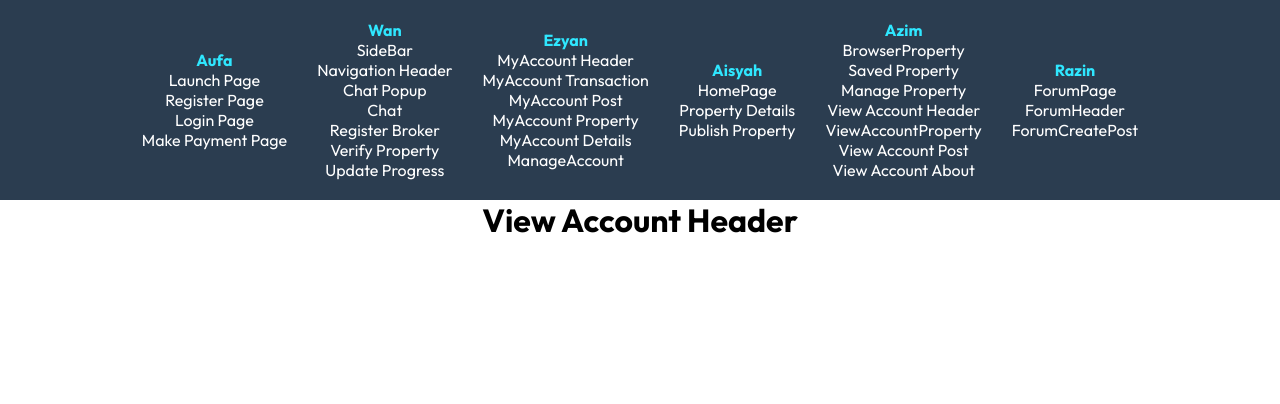
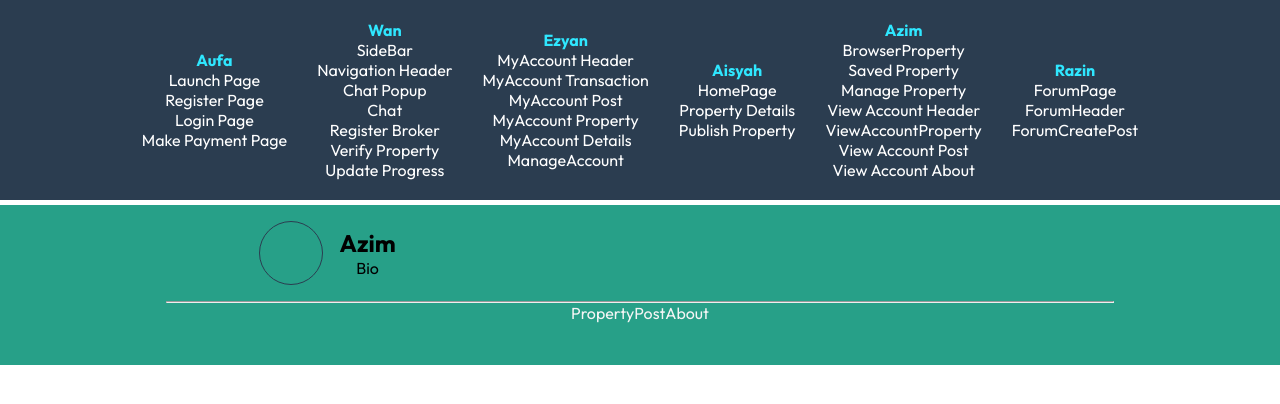
Before and after one commit to RareZyn/property-pro, a React (Create React App) app: page /view-account-header in a window 1280 px wide. Shown: the top 404 px of the page. Built offline with nearby package versions, Linux system fonts and the light colour scheme.

Commit message:
account header 20%

```diff
--- a/src/App.css
+++ b/src/App.css
@@ -48,3 +48,12 @@
 .txt40{
   font-size: 2.5em;
 }
+
+.txt48{
+  font-size: 48px;
+}
+
+.flex{
+  display: flex;
+  align-items: center;
+}
--- a/src/App.js
+++ b/src/App.js
@@ -66,7 +66,7 @@ function App() {
           <Route path="/browser-property" element={<BrowserProperty />} />
           <Route path="/saved-property" element={<SavedProperty />} />
           <Route path="/manage-property" element={<ManageProperty />} />
-          <Route path="/view-account-header" element={<ViewAccountHeader />} />
+          <Route path="/view-account-header" element={<ViewAccountHeader name={"Azim"} bio={"Bio"}/>} />
           <Route
             path="/view-account-property"
             element={<ViewAccountProperty />}
--- a/src/Pages/Property/Browser component/PropertyDisplayCard.css
+++ b/src/Pages/Property/Browser component/PropertyDisplayCard.css
@@ -1,12 +1,3 @@
-#body{
-    font-size: calc(1vw + 0.8888889vh); /* Formula to scale font size dynamically */
-
-  /* Set a minimum font size of 16px when the viewport width is 1440px */
-  @media screen and (min-width: 1440px) {
-    font-size: 16px;
-  }
-}
-
 #prop-card{
     background-color: orange;
     aspect-ratio: 1.14/1;
--- a/src/Pages/Property/BrowserProperty.css
+++ b/src/Pages/Property/BrowserProperty.css
@@ -3,7 +3,7 @@ header{
     width: 100%;
     background-color: grey;
     margin: 0;
-    padding: 0;
+    padding-top: 7.5%;
 }
 
 #back-button{
--- a/src/Pages/Property/BrowserProperty.js
+++ b/src/Pages/Property/BrowserProperty.js
@@ -7,7 +7,7 @@ export const BrowserProperty = () => {
   return (
     <div className="BrowserProperty">
       <header>
-        <a href=""><img id="back-button" src={backIcon} alt=""/></a>
+        {/* <a href=""><img id="back-button" src={backIcon} alt=""/></a> */}
         <SearchBar hint="Browse Property..."/>
       </header>
       <div className="Properties-grid">
--- a/src/Pages/Property/SavedProperty.css
+++ b/src/Pages/Property/SavedProperty.css
@@ -0,0 +1,5 @@
+
+#back-button{
+    width: 4.51%;
+    margin: 2%;
+}
--- a/src/Pages/Property/SavedProperty.js
+++ b/src/Pages/Property/SavedProperty.js
@@ -1,9 +1,35 @@
 import "./SavedProperty.css";
+import { PropertyDisplayCard } from "./Browser component/PropertyDisplayCard";
+import backIcon from "../../Res/image/back-icon.png"
+import { Link } from "react-router-dom";
 
 export const SavedProperty = () => {
   return (
     <div className="SavedProperty">
-      <h1>Saved Property </h1>
+      <div id="title">
+        {/* <Link><img id="back-button" src={backIcon} alt="" srcset="" /></Link> */}
+        <h1 >Saved Property</h1>
+      </div>
+      <div className="Properties-grid">
+        <PropertyDisplayCard />
+        <PropertyDisplayCard />
+        <PropertyDisplayCard />
+        <PropertyDisplayCard />
+        <PropertyDisplayCard />
+        <PropertyDisplayCard />
+        <PropertyDisplayCard />
+        <PropertyDisplayCard />
+        <PropertyDisplayCard />
+        <PropertyDisplayCard />
+        <PropertyDisplayCard />
+        <PropertyDisplayCard />
+        <PropertyDisplayCard />
+        <PropertyDisplayCard />
+        <PropertyDisplayCard />
+        <PropertyDisplayCard />
+        <PropertyDisplayCard />
+        <PropertyDisplayCard />
+      </div>
     </div>
   );
 };
--- a/src/Pages/Property/ViewAccountHeader.css
+++ b/src/Pages/Property/ViewAccountHeader.css
@@ -0,0 +1,26 @@
+.ViewAccountHeader{
+    background-color: var(--darkGreen);
+    aspect-ratio: 8/1;
+}
+
+#details-vah{
+    margin-left: 19.02%;
+}
+
+.acc-desc{
+    display: block;
+    justify-content: start;
+    align-items: start;
+}
+
+hr{
+    background-color: var(--f5);
+    width: 74%;
+    margin: 0 auto;
+}
+
+a{
+    color: var(--f5);
+    text-decoration: none;
+    margin: 0 auto;
+}
--- a/src/Pages/Property/ViewAccountHeader.js
+++ b/src/Pages/Property/ViewAccountHeader.js
@@ -1,9 +1,19 @@
 import "./ViewAccountHeader.css";
 
-export const ViewAccountHeader = () => {
+export const ViewAccountHeader = ({name, bio}) => {
   return (
     <div className="ViewAccountHeader">
-      <h1>View Account Header</h1>
+      <section className="flex" id="details-vah">
+        <div className="ProfilePicture"></div>
+        <div className="acc-desc">
+          <h1>{name}</h1>
+          <p>{bio}</p>
+        </div>
+      </section>
+      <hr />
+      <a href="">Property</a>
+      <a href="">Post</a>
+      <a href="">About</a>
     </div>
   );
 };
--- a/src/Res/Colors.css
+++ b/src/Res/Colors.css
@@ -6,4 +6,5 @@
     --lightGreen: #6BEAD3;
     --grey: #868686;
     --white: #FFFFFF;
+    --f5: #f5f5f5
   }
```
